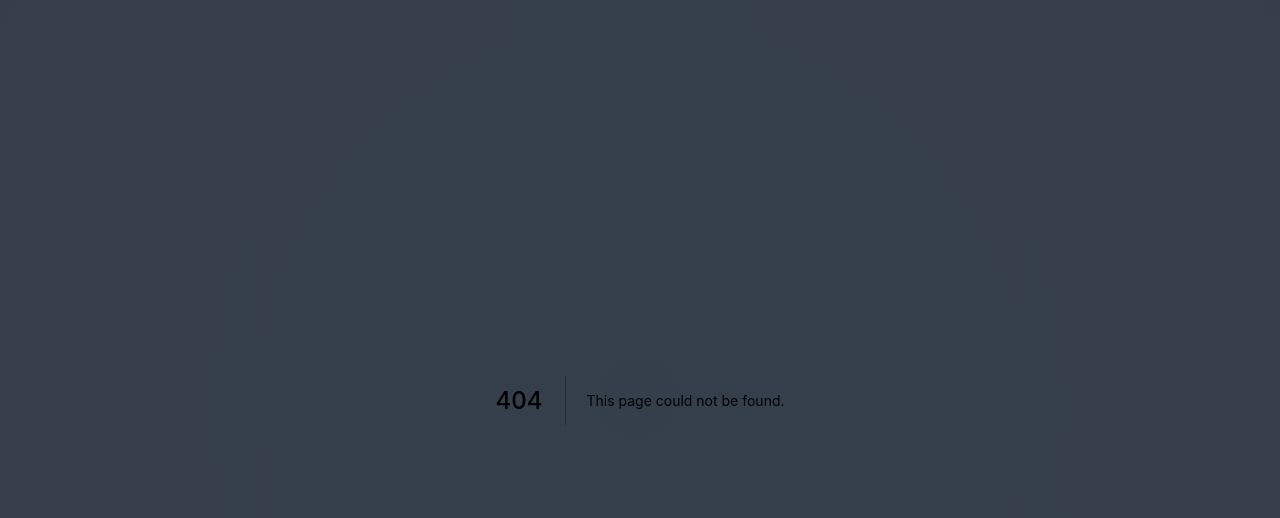
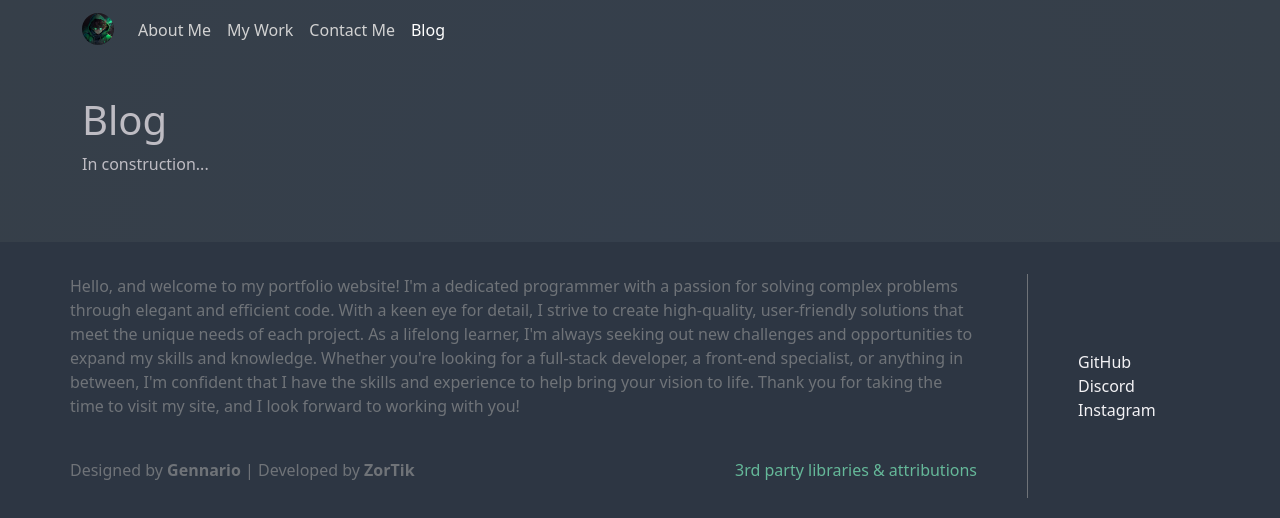
Before and after one commit to ZorTik/ZorTik.github.io, a Next.js app: page /blog in a window 1280 px wide. Before the commit this address had no page. Shown: the top 518 px of the page. Built offline with nearby package versions, Linux system fonts and the light colour scheme.

Commit message:
Small improvements & blog

```diff
--- a/components/BaseLayout.tsx
+++ b/components/BaseLayout.tsx
@@ -2,12 +2,23 @@ import {PropsWithChildren} from "react";
 import {Container} from "react-bootstrap";
 import Header from "./Header";
 import Footer from "./Footer";
+import styled from "styled-components";
 
-const BaseLayout = (props: PropsWithChildren) => {
+const BaseLayoutContainer = styled(Container)`
+    padding: ${props => props.padding ? "30px 0" : "0"};
+`;
+
+type BaseLayoutProps = PropsWithChildren & {
+    padding?: boolean
+}
+
+const BaseLayout = (props: BaseLayoutProps) => {
     return <>
         <Container>
             <Header />
-            {props.children}
+            <BaseLayoutContainer padding={props.padding ?? true} fluid>
+                {props.children}
+            </BaseLayoutContainer>
         </Container>
         <Footer />
     </>
--- a/components/Experience.tsx
+++ b/components/Experience.tsx
@@ -70,7 +70,7 @@ const Experience = () => {
                         </Row>
                         <TechnologiesComponent>
                             <ProgressTechnology name="Java lang" progress={90} />
-                            <ProgressTechnology name="JavaScript/TypeScript lang" progress={60} />
+                            <ProgressTechnology name="JavaScript/TypeScript lang" progress={70} />
                             <ProgressTechnology name="Python lang" progress={20} />
                         </TechnologiesComponent>
                     </Col>
--- a/components/Footer.tsx
+++ b/components/Footer.tsx
@@ -3,10 +3,11 @@ import styled from "styled-components";
 import Link from "next/link";
 
 const FooterComponent = styled(Container)`
-  color: #6f7378;
+  color: var(--color-shade-2);
   padding: 2rem 0;
   margin-top: 20px;
-  > * > a[href] {
+
+  #attributions a {
     color: var(--color-primary) !important;
     :hover {
       color: var(--color-primary-dark) !important;
@@ -14,7 +15,9 @@ const FooterComponent = styled(Container)`
   }
 `;
 const FooterQuoteColComponent = styled(Col)`
-  color: #6f7378;
+  p {
+    color: var(--color-shade-2) !important;
+  }
 
   @media screen and (min-width: 1200px) {
     border-right: 1px solid #6f7378;
@@ -35,7 +38,7 @@ const FooterLinksColComponent = styled(Col)`
 
 `;
 
-const Footer = () => {
+export default function Footer() {
     return (
         <Container fluid style={{backgroundColor: "#2d3643"}}>
             <FooterComponent>
@@ -43,7 +46,10 @@ const Footer = () => {
                     <FooterQuoteColComponent xl={10}>
                         <Row><p>Hello, and welcome to my portfolio website! I&apos;m a dedicated programmer with a passion for solving complex problems through elegant and efficient code. With a keen eye for detail, I strive to create high-quality, user-friendly solutions that meet the unique needs of each project. As a lifelong learner, I&apos;m always seeking out new challenges and opportunities to expand my skills and knowledge. Whether you&apos;re looking for a full-stack developer, a front-end specialist, or anything in between, I&apos;m confident that I have the skills and experience to help bring your vision to life. Thank you for taking the time to visit my site, and I look forward to working with you!</p></Row>
                         <br />
-                        <Row><p>Designed by <strong>Gennario</strong> | Developed by <strong>ZorTik</strong></p></Row>
+                        <Row>
+                            <Col><p>Designed by <strong>Gennario</strong> | Developed by <strong>ZorTik</strong></p></Col>
+                            <Col style={{textAlign: "right"}} id="attributions"><Link href={"/3rdparty"}>3rd party libraries & attributions</Link></Col>
+                        </Row>
                     </FooterQuoteColComponent>
                     <FooterLinksColComponent>
                         <Link href={"https://github.com/ZorTik"}>GitHub</Link>
@@ -51,12 +57,7 @@ const Footer = () => {
                         <Link href={"https://www.instagram.com/zortik_official/"}>Instagram</Link>
                     </FooterLinksColComponent>
                 </Row>
-                <Row>
-                    <Link href={"/3rdparty"}>3rd party libraries & attributions</Link>
-                </Row>
             </FooterComponent>
         </Container>
-    );
+    )
 }
-
-export default Footer;
--- a/components/Header.tsx
+++ b/components/Header.tsx
@@ -1,33 +1,46 @@
-import {Col, Container, Nav, Navbar, NavDropdown, Row} from "react-bootstrap";
+import {Col, Nav, Navbar, NavLinkProps, Row} from "react-bootstrap";
 import Hr from "./Hr";
-import styles from "../styles/Header.module.css";
 import Image from "next/image";
 import styled from "styled-components";
+import {BsPrefixRefForwardingComponent} from "react-bootstrap/helpers";
+import {useRouter} from "next/router";
 
+const HeaderLinks = styled(Col)`
+  a {
+    color: #d2d2d2;
+    font-weight: lighter;
+  }
+  a:hover, a:active, a:focus, a[class="nav-link active"] {
+    color: #fff !important;
+  }
+`;
 const HrWrapperComponent = styled(Col)`
   @media screen and (max-width: 1400px) {
     display: none !important;
   }
 `;
+const HeaderLink: BsPrefixRefForwardingComponent<"a", NavLinkProps> = (props) => {
+    const router = useRouter();
+    return <Nav.Link {...props} active={router.asPath.startsWith(props.href ?? "#")} />
+}
 
-const Header = () => {
+export default function Header() {
     return (
         <Row className={`d-flex flex-row`} id="home">
-            <Col xxl={3} className={styles.header}>
+            <HeaderLinks xxl={4}>
                 <Navbar expand="lg" sticky="top">
                     <Nav className="me-auto">
                         <Navbar.Brand href="/">
                             <Image id="logo" src="/logo.png" width={32} height={32} alt="ZorTik Logo" />
                         </Navbar.Brand>
-                        <Nav.Link href="#about">About Me</Nav.Link>
-                        <Nav.Link href="#work">My Work</Nav.Link>
-                        <Nav.Link href="#contacts">Contacts</Nav.Link>
+                        <HeaderLink href="/#about">About Me</HeaderLink>
+                        <HeaderLink href="/#work">My Work</HeaderLink>
+                        <HeaderLink href="/#contacts">Contact Me</HeaderLink>
+                        <HeaderLink href="/blog">Blog</HeaderLink>
                     </Nav>
                 </Navbar>
-            </Col>
+            </HeaderLinks>
             <HrWrapperComponent><Hr /></HrWrapperComponent>
         </Row>
     )
 }
-
-export default Header;
--- a/components/Socials.tsx
+++ b/components/Socials.tsx
@@ -2,7 +2,7 @@ import styled from "styled-components";
 import {Button, Col, Row} from "react-bootstrap";
 
 const SocialsComponent = styled(Row)`
-  margin: 40px 0 20px 0;
+  margin: 80px 0;
   > .col {
     display: flex;
     flex-direction: column;
--- a/components/Welcome.tsx
+++ b/components/Welcome.tsx
@@ -5,8 +5,11 @@ import FadeIn from "react-fade-in";
 import {ButtonComponent} from "./content/Button";
 import styled from "styled-components";
 
+const TechIconComponent = styled.i`
+  color: var(--color-primary) !important;
+`;
 const TechIcon = (props: { className: string }) => {
-    return <i className={props.className} style={{fontSize: "3rem", marginRight: "5px"}}></i>
+    return <TechIconComponent className={props.className} style={{fontSize: "3rem", marginRight: "5px"}}></TechIconComponent>
 }
 const ScrollButton = styled(ButtonComponent)`
   margin-top: auto !important;
--- /dev/null
+++ b/pages/blog/[article].tsx
@@ -0,0 +1,3 @@
+export default function ArticlePage() {
+    return null;
+}
--- /dev/null
+++ b/pages/blog/index.tsx
@@ -0,0 +1,10 @@
+import BaseLayout from "../../components/BaseLayout";
+
+export default function Blog() {
+    return (
+        <BaseLayout>
+            <h1>Blog</h1>
+            <p>In construction...</p>
+        </BaseLayout>
+    )
+}
--- a/pages/index.tsx
+++ b/pages/index.tsx
@@ -8,7 +8,7 @@ import Socials from "../components/Socials";
 
 const Home: NextPage = () => {
   return (
-      <BaseLayout>
+      <BaseLayout padding={false}>
           <FadeIn>
               <Welcome />
               <Experience />
--- a/styles/globals.css
+++ b/styles/globals.css
@@ -3,6 +3,7 @@
   --color-primary-dark: #4a9c7f;
   --color-secondary: #bebcc3;
   --color-shade: #5d6a75;
+  --color-shade-2: #6f7378;
 }
 
 html,
@@ -19,28 +20,14 @@ a {
   text-decoration: none !important;
 }
 
-/*a[role="button"], a[role="button"]:hover, a[role="button"].active,
-button[type="button"], button[type="button"]:hover, button[type="button"].active {
-  background-color: unset;
-  border: 1px solid #686c72 !important;
-  color: #686c72;
-  border-radius: 15px;
-  padding: 1px 20px;
-  align-self: end;
-  margin-top: auto;
-  margin-bottom: 45px;
-}
-
-a[role="button"]:hover, a[role="button"].active,
-button[type="button"]:hover, button[type="button"].active {
-  background-color: #686c72 !important;
-  color: #cdcccc;
-}*/
-
 a[class="carousel-control-prev"], a[class="carousel-control-next"],
 a[class="carousel-control-prev"]:hover, a[class="carousel-control-next"]:hover {
   border: unset !important;
   background-color: unset !important;
+}
+
+h1, h2, p {
+  color: var(--color-secondary);
 }
 
 input {
```
Also changed, not shown: components/blog/ArticleCard.tsx (added, +8 -0 lines), styles/Header.module.css (deleted, +0 -12 lines).
